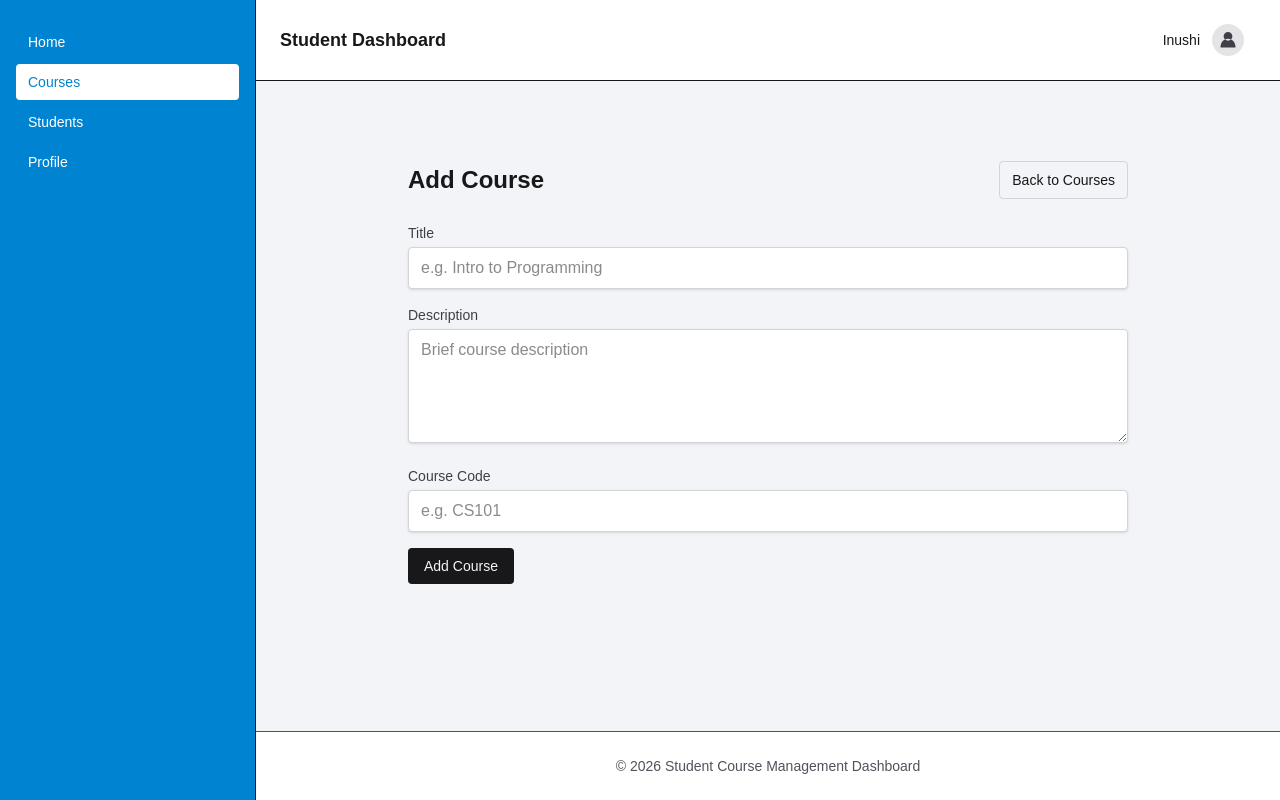
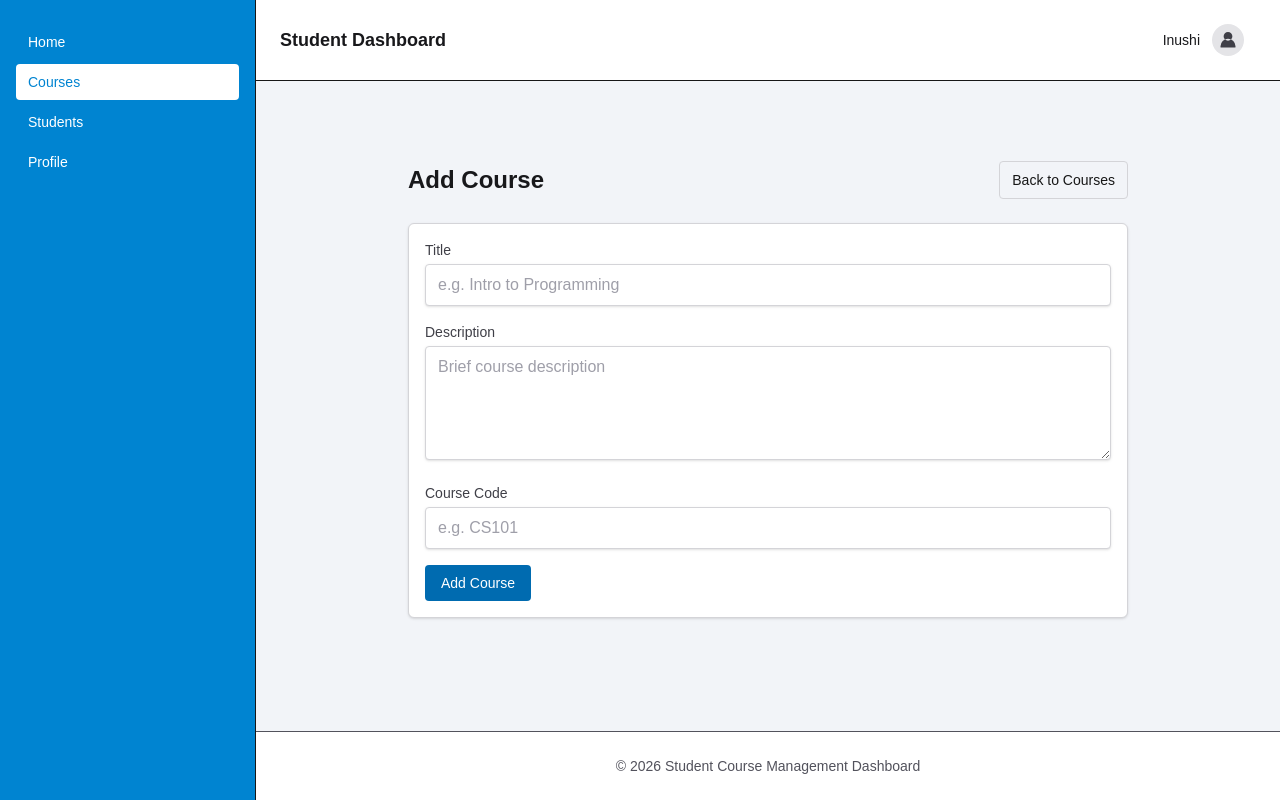
Before and after one commit to InushiKavindi/student-course-dashboard, a Next.js app: page /courses/new in a window 1280 px wide. Built offline with nearby package versions, Linux system fonts and the light colour scheme.

Commit message:
ui: enhance course page styles

```diff
--- a/app/components/CourseCard.tsx
+++ b/app/components/CourseCard.tsx
@@ -10,12 +10,12 @@ export default function CourseCard({ id, title, code, desc }: CourseCardProps) {
     <article className="rounded border bg-white p-4 shadow-sm">
       <div className="flex items-start justify-between">
         <div>
-          <h3 className="text-lg font-medium text-zinc-900 dark:text-zinc-50">{title}</h3>
-          {desc && <p className="mt-2 text-sm text-zinc-600 dark:text-zinc-400">{desc}</p>}
+          <h3 className="text-lg font-medium text-zinc-900">{title}</h3>
+          {desc && <p className="mt-2 text-sm text-zinc-400">{desc}</p>}
         </div>
         {code && (
           <div className="ml-4">
-            <span className="rounded bg-zinc-100 px-2 py-0.5 text-xs font-medium text-zinc-700 dark:bg-zinc-800 dark:text-zinc-300">
+            <span className="rounded bg-zinc-100 px-2 py-0.5 text-xs font-medium text-[#006BB0]">
               {code}
             </span>
           </div>
--- a/app/components/CourseForm.tsx
+++ b/app/components/CourseForm.tsx
@@ -50,9 +50,10 @@ export default function CourseForm({ onSubmitted }: { onSubmitted?: (data: Cours
   }
 
   return (
-    <form onSubmit={handleSubmit} className="space-y-4">
+    <div className="rounded-md border border-zinc-300 bg-white p-4 shadow-sm">
+      <form onSubmit={handleSubmit} className="space-y-4">
       <div>
-        <label className="block text-sm font-medium text-zinc-700 dark:text-zinc-200">Title</label>
+        <label className="block text-sm font-medium text-zinc-700">Title</label>
         <input
           type="text"
           value={title}
@@ -61,8 +62,8 @@ export default function CourseForm({ onSubmitted }: { onSubmitted?: (data: Cours
             if (errors.title) setErrors((prev) => ({ ...prev, title: undefined }));
           }}
           aria-invalid={!!errors.title}
-          className={`mt-1 w-full rounded border bg-white px-3 py-2 text-zinc-900 shadow-sm focus:outline-none focus:ring-2 dark:bg-zinc-900 dark:text-zinc-50 dark:placeholder-zinc-400 ${
-            errors.title ? "border-red-500 focus:ring-red-300 dark:border-red-500" : "border-zinc-300 focus:ring-zinc-400 dark:border-zinc-700"
+          className={`mt-1 w-full rounded border px-3 py-2 text-zinc-900 shadow-sm placeholder:text-zinc-400 hover:border-zinc-600 focus:outline-none focus:ring-2 bg-white ${
+            errors.title ? "border-red-500 focus:ring-red-300" : "border-zinc-300 focus:ring-zinc-600"
           }`}
           placeholder="e.g. Intro to Programming"
           required
@@ -71,7 +72,7 @@ export default function CourseForm({ onSubmitted }: { onSubmitted?: (data: Cours
       </div>
       <div>
         {/* Description (optional): require min 10 chars if provided */}
-        <label className="block text-sm font-medium text-zinc-700 dark:text-zinc-200">Description</label>
+        <label className="block text-sm font-medium text-zinc-700">Description</label>
         <textarea
           value={desc}
           onChange={(e) => {
@@ -79,8 +80,8 @@ export default function CourseForm({ onSubmitted }: { onSubmitted?: (data: Cours
             if (errors.desc) setErrors((prev) => ({ ...prev, desc: undefined }));
           }}
           aria-invalid={!!errors.desc}
-          className={`mt-1 w-full rounded border bg-white px-3 py-2 text-zinc-900 shadow-sm focus:outline-none focus:ring-2 dark:bg-zinc-900 dark:text-zinc-50 dark:placeholder-zinc-400 ${
-            errors.desc ? "border-red-500 focus:ring-red-300 dark:border-red-500" : "border-zinc-300 focus:ring-zinc-400 dark:border-zinc-700"
+          className={`mt-1 w-full rounded border px-3 py-2 text-zinc-900 shadow-sm placeholder:text-zinc-400 hover:border-zinc-600 focus:outline-none focus:ring-2 bg-white ${
+            errors.desc ? "border-red-500 focus:ring-red-300" : "border-zinc-300 focus:ring-zinc-600"
           }`}
           rows={4}
           placeholder="Brief course description"
@@ -89,7 +90,7 @@ export default function CourseForm({ onSubmitted }: { onSubmitted?: (data: Cours
       </div>
       <div>
         {/* Course Code: required; format 2–4 letters + 3 digits (e.g., CS101) */}
-        <label className="block text-sm font-medium text-zinc-700 dark:text-zinc-200">Course Code</label>
+        <label className="block text-sm font-medium text-zinc-700">Course Code</label>
         <input
           type="text"
           value={code}
@@ -98,15 +99,16 @@ export default function CourseForm({ onSubmitted }: { onSubmitted?: (data: Cours
             if (errors.code) setErrors((prev) => ({ ...prev, code: undefined }));
           }}
           aria-invalid={!!errors.code}
-          className={`mt-1 w-full rounded border bg-white px-3 py-2 text-zinc-900 shadow-sm focus:outline-none focus:ring-2 dark:bg-zinc-900 dark:text-zinc-50 dark:placeholder-zinc-400 ${
-            errors.code ? "border-red-500 focus:ring-red-300 dark:border-red-500" : "border-zinc-300 focus:ring-zinc-400 dark:border-zinc-700"
+          className={`mt-1 w-full rounded border px-3 py-2 text-zinc-900 shadow-sm placeholder:text-zinc-400 hover:border-zinc-600 focus:outline-none focus:ring-2 bg-white ${
+            errors.code ? "border-red-500 focus:ring-red-300" : "border-zinc-300 focus:ring-zinc-600"
           }`}
           placeholder="e.g. CS101"
           required
         />
         {errors.code && <p className="mt-1 text-sm text-red-600 dark:text-red-400">{errors.code}</p>}
       </div>
-      <button type="submit" className="inline-flex items-center rounded bg-zinc-900 px-4 py-2 text-sm font-medium text-zinc-100 hover:bg-zinc-800 dark:bg-zinc-700 dark:hover:bg-zinc-600">Add Course</button>
-    </form>
+      <button type="submit" className="inline-flex items-center rounded bg-[#006BB0] px-4 py-2 text-sm font-medium text-white hover:bg-[#005A9A] focus:outline-none focus:ring-2 focus:ring-zinc-600">Add Course</button>
+      </form>
+    </div>
   );
 }
--- a/app/courses/page.tsx
+++ b/app/courses/page.tsx
@@ -2,6 +2,7 @@
 
 import { useMemo, useState } from "react";
 import CourseCard from "../components/CourseCard";
+import EmptyState from "../components/EmptyState";
 import SearchBar from "../components/SearchBar";
 import Modal from "../components/Modal";
 import CourseForm from "../components/CourseForm";
@@ -23,7 +24,7 @@ export default function CoursesPage() {
     const q = query.toLowerCase().trim();
     if (!q) return sampleCourses;
     return sampleCourses.filter((c) =>
-      [c.title, c.code, c.desc].some((v) => (v || "").toLowerCase().includes(q))
+      [c.title, c.code].some((v) => (v || "").toLowerCase().includes(q))
     );
   }, [query, sampleCourses]);
 
@@ -31,7 +32,7 @@ export default function CoursesPage() {
     <div>
       <main className="mx-auto max-w-6xl px-4 py-6 sm:px-6 sm:py-12">
         <div className="flex flex-col gap-3 sm:flex-row sm:items-center sm:justify-between">
-          <h1 className="text-2xl font-semibold text-zinc-900 dark:text-zinc-50">Courses</h1>
+          <h1 className="text-2xl font-semibold text-zinc-900">Courses</h1>
           <div className="flex w-full items-center gap-2 sm:w-auto">
             <SearchBar
               className="w-full sm:w-80"
@@ -42,7 +43,7 @@ export default function CoursesPage() {
             <button
               type="button"
               onClick={() => setIsAddOpen(true)}
-              className="inline-flex shrink-0 items-center rounded bg-zinc-900 px-3 py-2 text-sm font-medium text-zinc-100 hover:bg-zinc-800 dark:bg-zinc-700 dark:text-zinc-50 dark:hover:bg-zinc-600"
+              className="inline-flex shrink-0 items-center rounded bg-white border border-[#006BB0] px-3 py-2 text-sm font-medium text-[#006BB0] hover:bg-[#f8fbff] focus:outline-none focus:ring-2 focus:ring-[#006BB0]"
             >
               Add Course
             </button>
@@ -50,11 +51,20 @@ export default function CoursesPage() {
         </div>
         <p className="mt-2 text-zinc-600 dark:text-zinc-400">Browse available courses below.</p>
 
-        <div className="mt-6 grid grid-cols-1 gap-4 sm:grid-cols-2 lg:grid-cols-3">
-          {filteredCourses.map((c) => (
-            <CourseCard key={c.id} id={c.id} title={c.title} code={c.code} desc={c.desc} />
-          ))}
-        </div>
+        {filteredCourses.length > 0 ? (
+          <div className="mt-6 grid grid-cols-1 gap-4 sm:grid-cols-2 lg:grid-cols-3">
+            {filteredCourses.map((c) => (
+              <CourseCard key={c.id} id={c.id} title={c.title} code={c.code} desc={c.desc} />
+            ))}
+          </div>
+        ) : (
+          <EmptyState
+            title="No courses found"
+            description="Try adjusting your search or filters."
+            actionLabel="Add Course"
+            onAction={() => setIsAddOpen(true)}
+          />
+        )}
         <Modal open={isAddOpen} onClose={() => setIsAddOpen(false)} title="Add Course">
           <CourseForm onSubmitted={() => setIsAddOpen(false)} />
         </Modal>
```
